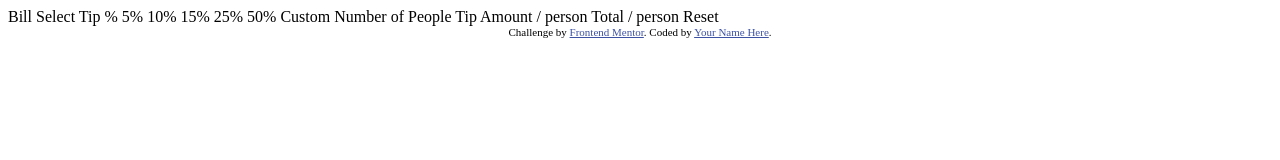
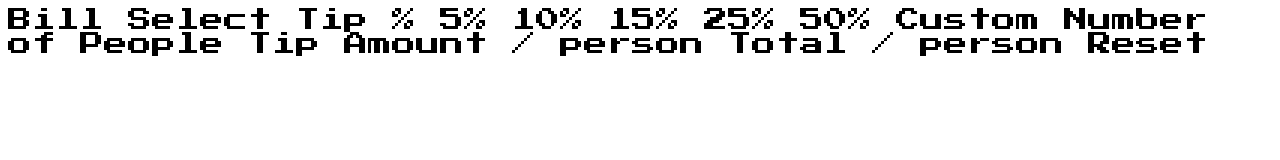
Before and after one commit to DevMattDavies/tip_calculator, a plain HTML site: page index.html in a window 1280 px wide. Drawn offline with Linux system fonts and the light colour scheme.

Commit message:
Added colour palette, font-size and font-family to root. Imported Google fonts

```diff
--- a/index.html
+++ b/index.html
@@ -1,19 +1,20 @@
 <!DOCTYPE html>
 <html lang="en">
+
 <head>
   <meta charset="UTF-8">
-  <meta name="viewport" content="width=device-width, initial-scale=1.0"> <!-- displays site properly based on user's device -->
+  <meta name="viewport" content="width=device-width, initial-scale=1.0">
+  <!-- displays site properly based on user's device -->
 
   <link rel="icon" type="image/png" sizes="32x32" href="./images/favicon-32x32.png">
+  <link rel="stylesheet" href="styles.css">
+  <link rel="preconnect" href="https://fonts.googleapis.com">
+  <link rel="preconnect" href="https://fonts.gstatic.com" crossorigin>
+  <link href="https://fonts.googleapis.com/css2?family=Press+Start+2P&display=swap" rel="stylesheet">
+  <title>Tip calculator app</title>
 
-  <title>Frontend Mentor | Tip calculator app</title>
+</head>
 
-  <!-- Feel free to remove these styles or customise in your own stylesheet 👍 -->
-  <style>
-    .attribution { font-size: 11px; text-align: center; }
-    .attribution a { color: hsl(228, 45%, 44%); }
-  </style>
-</head>
 <body>
 
   Bill
@@ -36,9 +37,7 @@
 
   Reset
 
-  <div class="attribution">
-    Challenge by <a href="https://www.frontendmentor.io?ref=challenge" target="_blank">Frontend Mentor</a>.
-    Coded by <a href="#">Your Name Here</a>.
-  </div>
+  <script src="main.js"></script>
 </body>
+
 </html>
--- /dev/null
+++ b/styles.css
@@ -0,0 +1,10 @@
+:root {
+    --primary: hsl(172, 67%, 45%);
+    --darkestcyan: hsl(183, 100%, 15%);
+    --darkcyan: hsl(186, 14%, 43%);
+    --midcyan: hsl(184, 14%, 56%);
+    --lightcyan: hsl(185, 41%, 84%);
+    --lightestcyan: hsl(189, 41%, 97%);
+    font-size: 24px;
+    font-family: 'Press Start 2P', cursive;
+}
```
Also changed, not shown: main.js (added).
